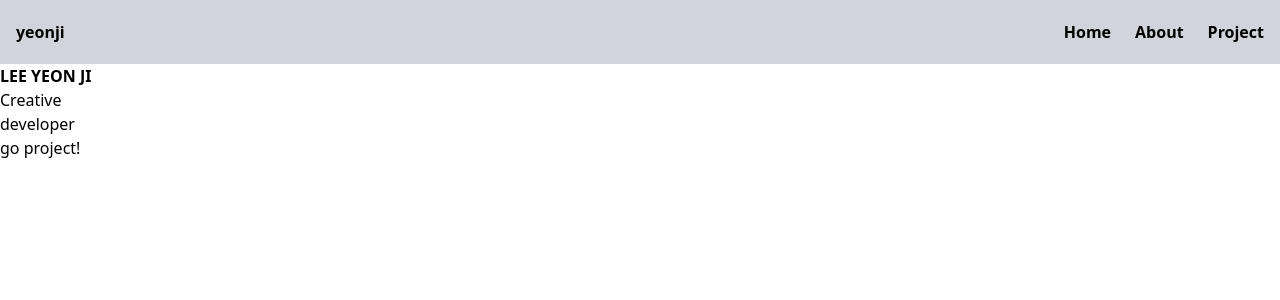
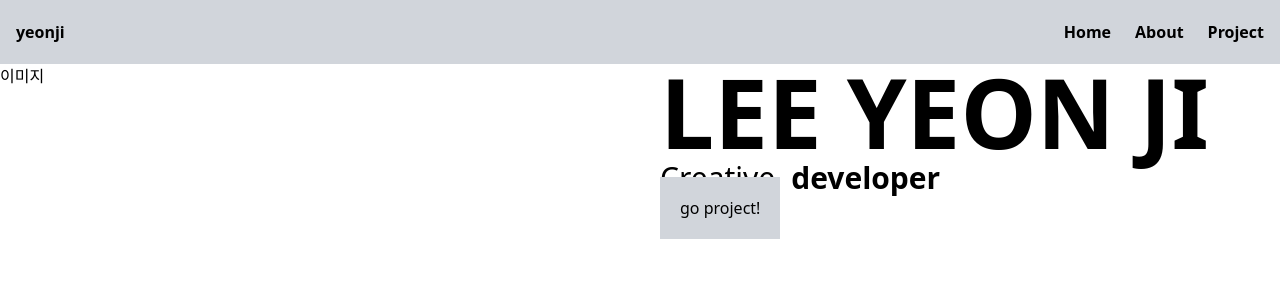
Before and after one commit to lee-yeon-ji/yeonji_portfolio, a React (Create React App) app: page / in a window 1280 px wide. Shown: the top 300 px of the page. Built offline with nearby package versions, Linux system fonts and the light colour scheme.

Commit message:
home page

```diff
--- a/src/pages/Home.jsx
+++ b/src/pages/Home.jsx
@@ -1,18 +1,27 @@
 
 export default function Home() {
     return (
-        <div>
-            <h1 className="font-bold">LEE YEON JI</h1>
-            <div className={""}>
-                <div>Creative</div>
-                <div>developer</div>
+
+
+        <div className="grid grid-cols-2 gap-10 ">
+            <div>
+                <div className="">이미지</div>
             </div>
+            <div>
+                <h1 className="font-bold text-8xl">LEE YEON JI</h1>
 
-            <div className="">
-                <a className="" href="/project">go project!</a>
+                <div className="flex gap-4 text-3xl ">
+                    <div>Creative</div>
+                    <div className="font-semibold">developer</div>
+                </div>
+
+                <div className="h-15">
+                    <a className="bg-gray-300  p-5" href="/project">go project!</a>
+
+                </div>
 
             </div>
+        </div>
 
-        </div>
     );
 };
```
